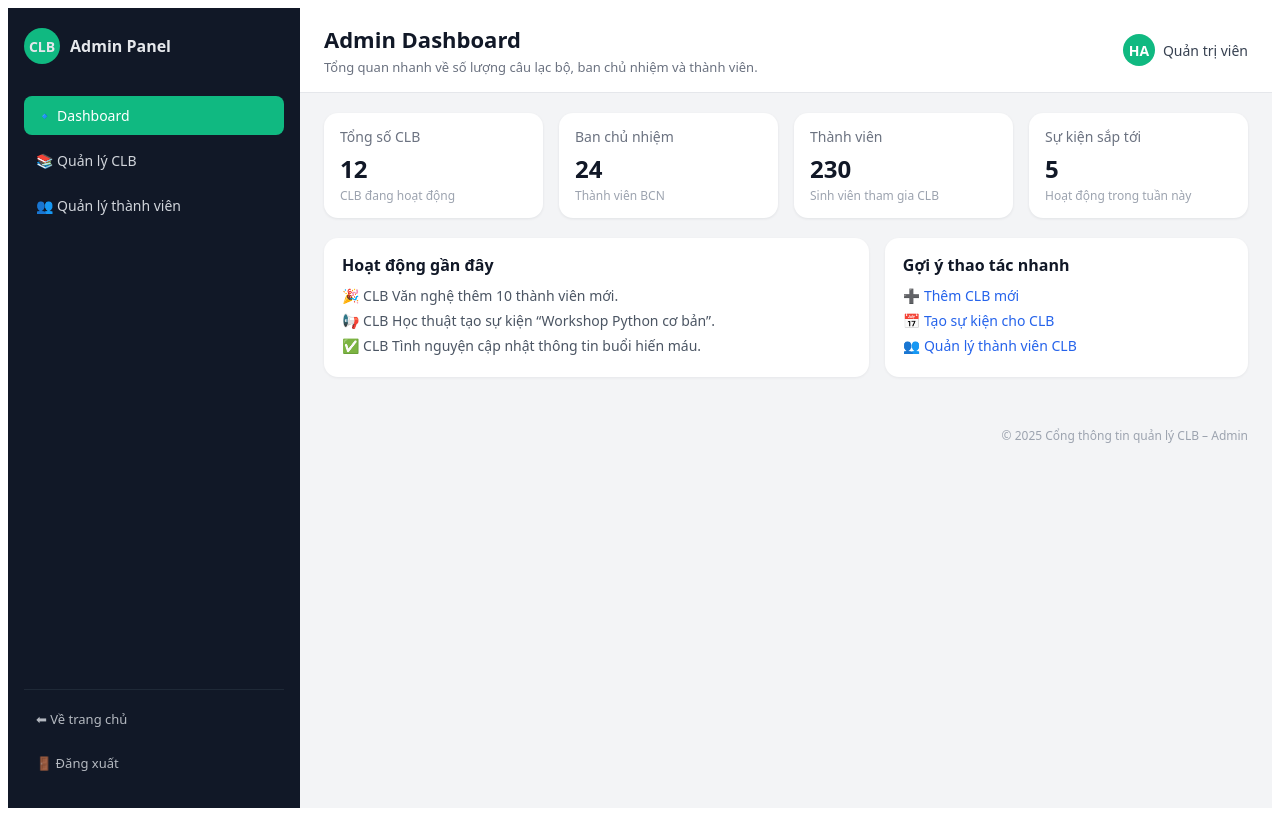
After one commit to hnguyen013/nhapmon_cnpm_group-1_club-management, a Django app: page /panel/ in a window 1280 px wide. The commit adds this page. Run offline with Django 5.2, Linux system fonts and the light colour scheme.

Commit message:
feat: Admin Panel layout and dashboard

```diff
--- a/clb_portal/urls.py
+++ b/clb_portal/urls.py
@@ -1,23 +1,7 @@
-"""
-URL configuration for clb_portal project.
-
-The `urlpatterns` list routes URLs to views. For more information please see:
-    https://docs.djangoproject.com/en/5.2/topics/http/urls/
-Examples:
-Function views
-    1. Add an import:  from my_app import views
-    2. Add a URL to urlpatterns:  path('', views.home, name='home')
-Class-based views
-    1. Add an import:  from other_app.views import Home
-    2. Add a URL to urlpatterns:  path('', Home.as_view(), name='home')
-Including another URLconf
-    1. Import the include() function: from django.urls import include, path
-    2. Add a URL to urlpatterns:  path('blog/', include('blog.urls'))
-"""
 from django.contrib import admin
 from django.urls import path, include
 
 urlpatterns = [
-    path('admin/', admin.site.urls),
+    path("admin/", admin.site.urls),  # Django admin mặc định (nếu còn dùng)
     path("", include(("portal.urls", "portal"), namespace="portal")),
 ]
--- a/portal/static/portal/css/base_admin.css
+++ b/portal/static/portal/css/base_admin.css
@@ -0,0 +1,221 @@
+/* Layout chung */
+.admin-layout {
+    display: flex;
+    min-height: 100vh;
+    font-family: system-ui, -apple-system, BlinkMacSystemFont, "Segoe UI", sans-serif;
+    background-color: #f3f4f6;
+}
+
+/* Sidebar */
+.admin-sidebar {
+    width: 260px;
+    background: #111827;
+    color: #e5e7eb;
+    display: flex;
+    flex-direction: column;
+    padding: 20px 16px;
+}
+
+.sidebar-logo {
+    display: flex;
+    align-items: center;
+    margin-bottom: 24px;
+}
+
+.logo-circle {
+    width: 36px;
+    height: 36px;
+    border-radius: 999px;
+    background: #10b981;
+    display: inline-flex;
+    align-items: center;
+    justify-content: center;
+    font-weight: 700;
+    font-size: 14px;
+    margin-right: 10px;
+}
+
+.logo-text {
+    font-weight: 600;
+    font-size: 16px;
+}
+
+.sidebar-nav {
+    flex: 1;
+    margin-top: 8px;
+}
+
+.nav-item {
+    display: block;
+    padding: 10px 12px;
+    border-radius: 8px;
+    margin-bottom: 6px;
+    color: #d1d5db;
+    text-decoration: none;
+    font-size: 14px;
+    transition: background 0.15s, color 0.15s, transform 0.1s;
+}
+
+.nav-item:hover {
+    background: #1f2937;
+    color: #ffffff;
+    transform: translateX(2px);
+}
+
+.nav-item.active {
+    background: #10b981;
+    color: #ffffff;
+}
+
+.nav-secondary {
+    font-size: 13px;
+    opacity: 0.85;
+}
+
+.sidebar-footer {
+    margin-top: 16px;
+    border-top: 1px solid #1f2937;
+    padding-top: 10px;
+}
+
+/* Main area */
+.admin-main {
+    flex: 1;
+    display: flex;
+    flex-direction: column;
+}
+
+/* Header */
+.admin-header {
+    display: flex;
+    justify-content: space-between;
+    align-items: center;
+    padding: 16px 24px;
+    background: #ffffff;
+    border-bottom: 1px solid #e5e7eb;
+}
+
+.header-title h1 {
+    margin: 0;
+    font-size: 22px;
+    font-weight: 600;
+    color: #111827;
+}
+
+.header-subtitle {
+    margin: 4px 0 0;
+    font-size: 13px;
+    color: #6b7280;
+}
+
+.header-user {
+    display: flex;
+    align-items: center;
+    gap: 8px;
+    font-size: 14px;
+    color: #374151;
+}
+
+.user-avatar {
+    width: 32px;
+    height: 32px;
+    border-radius: 999px;
+    background: #10b981;
+    color: white;
+    display: inline-flex;
+    align-items: center;
+    justify-content: center;
+    font-weight: 600;
+}
+
+/* Content */
+.admin-content {
+    padding: 20px 24px 40px;
+}
+
+/* Stats cards */
+.stats-grid {
+    display: grid;
+    grid-template-columns: repeat(auto-fit, minmax(180px, 1fr));
+    gap: 16px;
+    margin-bottom: 20px;
+}
+
+.stat-card {
+    background: #ffffff;
+    border-radius: 14px;
+    padding: 14px 16px;
+    box-shadow: 0 1px 3px rgba(15, 23, 42, 0.08);
+}
+
+.stat-card h3 {
+    margin: 0;
+    font-size: 14px;
+    color: #6b7280;
+    font-weight: 500;
+}
+
+.stat-number {
+    margin: 6px 0 2px;
+    font-size: 24px;
+    font-weight: 700;
+    color: #111827;
+}
+
+.stat-note {
+    margin: 0;
+    font-size: 12px;
+    color: #9ca3af;
+}
+
+/* Two columns section */
+.two-columns {
+    display: grid;
+    grid-template-columns: minmax(0, 1.5fr) minmax(0, 1fr);
+    gap: 16px;
+}
+
+.panel-box {
+    background: #ffffff;
+    border-radius: 14px;
+    padding: 16px 18px;
+    box-shadow: 0 1px 3px rgba(15, 23, 42, 0.06);
+}
+
+.panel-box h2 {
+    margin: 0 0 10px;
+    font-size: 16px;
+    font-weight: 600;
+    color: #111827;
+}
+
+.activity-list,
+.quick-actions {
+    list-style: none;
+    padding-left: 0;
+    margin: 0;
+    font-size: 14px;
+    color: #4b5563;
+}
+
+.activity-list li,
+.quick-actions li {
+    margin-bottom: 6px;
+}
+
+.quick-actions a {
+    color: #2563eb;
+    text-decoration: none;
+}
+
+.quick-actions a:hover {
+    text-decoration: underline;
+}
+
+/* Footer */
+.admin-footer {
+    padding: 10px 24px 16px;
+    font-size: 12px;
+    color: #9ca3af;
+    text-align: right;
+}
--- /dev/null
+++ b/portal/templates/portal/admin/dashboard.html
@@ -0,0 +1,57 @@
+{% extends "portal/base_admin.html" %}
+
+{% block title %}Dashboard – Quản lý CLB{% endblock %}
+
+{% block menu_dashboard_active %}active{% endblock %}
+{% block header_title %}Admin Dashboard{% endblock %}
+{% block header_subtitle %}
+Tổng quan nhanh về số lượng câu lạc bộ, ban chủ nhiệm và thành viên.
+{% endblock %}
+
+{% block content %}
+<div class="stats-grid">
+    <div class="stat-card">
+        <h3>Tổng số CLB</h3>
+        <p class="stat-number">12</p>
+        <p class="stat-note">CLB đang hoạt động</p>
+    </div>
+
+    <div class="stat-card">
+        <h3>Ban chủ nhiệm</h3>
+        <p class="stat-number">24</p>
+        <p class="stat-note">Thành viên BCN</p>
+    </div>
+
+    <div class="stat-card">
+        <h3>Thành viên</h3>
+        <p class="stat-number">230</p>
+        <p class="stat-note">Sinh viên tham gia CLB</p>
+    </div>
+
+    <div class="stat-card">
+        <h3>Sự kiện sắp tới</h3>
+        <p class="stat-number">5</p>
+        <p class="stat-note">Hoạt động trong tuần này</p>
+    </div>
+</div>
+
+<div class="two-columns">
+    <section class="panel-box">
+        <h2>Hoạt động gần đây</h2>
+        <ul class="activity-list">
+            <li>🎉 CLB Văn nghệ thêm 10 thành viên mới.</li>
+            <li>📢 CLB Học thuật tạo sự kiện “Workshop Python cơ bản”.</li>
+            <li>✅ CLB Tình nguyện cập nhật thông tin buổi hiến máu.</li>
+        </ul>
+    </section>
+
+    <section class="panel-box">
+        <h2>Gợi ý thao tác nhanh</h2>
+        <ul class="quick-actions">
+            <li><a href="#">➕ Thêm CLB mới</a></li>
+            <li><a href="#">📅 Tạo sự kiện cho CLB</a></li>
+            <li><a href="#">👥 Quản lý thành viên CLB</a></li>
+        </ul>
+    </section>
+</div>
+{% endblock %}
--- a/portal/templates/portal/base_admin.html
+++ b/portal/templates/portal/base_admin.html
@@ -1,27 +1,75 @@
+{% load static %}
+
 <!DOCTYPE html>
 <html lang="vi">
 <head>
-    <meta charset="UTF-8">
-    <title>Admin Panel</title>
-    {% load static %}
-    <link rel="stylesheet" href="{% static 'portal/css/admin.css' %}">
+    <meta charset="utf-8">
+    <title>{% block title %}Admin – Quản lý CLB{% endblock %}</title>
+
+    <link rel="stylesheet" href="{% static 'portal/css/base_admin.css' %}">
+    {% block extra_css %}{% endblock %}
 </head>
 <body>
 
-<div class="admin-wrapper">
-    <aside class="sidebar">
-        <h2>Admin</h2>
-        <ul>
-            <li>Dashboard</li>
-            <li>Quản lý CLB</li>
-            <li>Quản lý thành viên</li>
-            <li>Đăng xuất</li>
-        </ul>
+<div class="admin-layout">
+
+    <!-- Sidebar -->
+    <aside class="admin-sidebar">
+        <div class="sidebar-logo">
+            <span class="logo-circle">CLB</span>
+            <span class="logo-text">Admin Panel</span>
+        </div>
+
+        <nav class="sidebar-nav">
+            <a href="{% url 'portal:admin_panel:dashboard' %}"
+               class="nav-item {% block menu_dashboard_active %}{% endblock %}">
+                🔹 Dashboard
+            </a>
+            <a href="#"
+               class="nav-item {% block menu_club_active %}{% endblock %}">
+                📚 Quản lý CLB
+            </a>
+            <a href="#"
+               class="nav-item {% block menu_member_active %}{% endblock %}">
+                👥 Quản lý thành viên
+            </a>
+        </nav>
+
+        <div class="sidebar-footer">
+            <a href="{% url 'portal:home' %}" class="nav-item nav-secondary">
+                ⬅ Về trang chủ
+            </a>
+            <a href="{% url 'portal:auth:logout' %}" class="nav-item nav-secondary">
+                🚪 Đăng xuất
+            </a>
+        </div>
     </aside>
 
-    <main class="content">
-        {% block content %}{% endblock %}
-    </main>
+    <!-- Main content -->
+    <div class="admin-main">
+        <header class="admin-header">
+            <div class="header-title">
+                <h1>{% block header_title %}Bảng điều khiển{% endblock %}</h1>
+                <p class="header-subtitle">
+                    {% block header_subtitle %}
+                    Tổng quan hệ thống quản lý câu lạc bộ.
+                    {% endblock %}
+                </p>
+            </div>
+            <div class="header-user">
+                <span class="user-avatar">HA</span>
+                <span class="user-name">Quản trị viên</span>
+            </div>
+        </header>
+
+        <main class="admin-content">
+            {% block content %}{% endblock %}
+        </main>
+
+        <footer class="admin-footer">
+            © {% now "Y" %} Cổng thông tin quản lý CLB – Admin
+        </footer>
+    </div>
 </div>
 
 </body>
--- a/portal/templates/portal/base_home.html
+++ b/portal/templates/portal/base_home.html
@@ -21,7 +21,7 @@
             <ul>
                 <li><a href="{% url 'portal:home' %}">Trang chủ</a></li>
                 <li><a href="{% url 'portal:club_list' %}">Danh sách CLB</a></li>
-                <li><a href="{% url 'portal:login' %}">Đăng nhập</a></li>
+                <li><a href="{% url 'portal:auth:login' %}">Đăng nhập</a></li>
             </ul>
         </nav>
     </div>
--- a/portal/views/admin.py
+++ b/portal/views/admin.py
@@ -0,0 +1,6 @@
+# portal/views/admin.py
+
+from django.shortcuts import render
+
+def dashboard(request):
+    return render(request, "portal/admin/dashboard.html")
```
Also changed, not shown: portal/urls/__init__.py (+7 -6 lines), portal/urls/admin_panel.py (added, +10 -0 lines).
